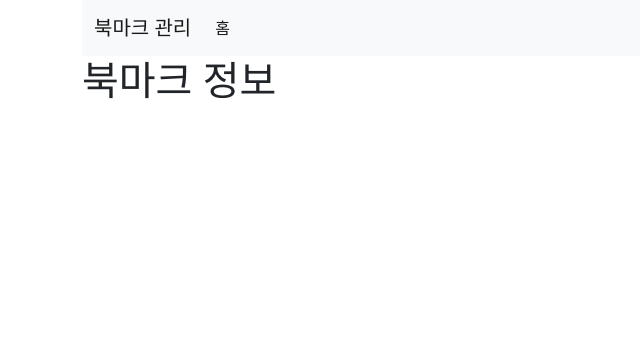
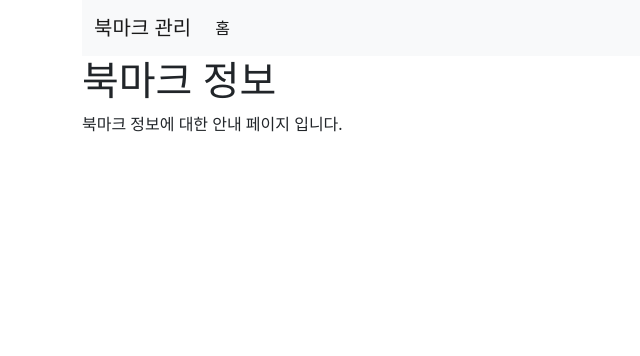
Before and after one commit to webtattoo-kakao/python-bookmark, a Django app: page /bookmark/info/ in a window 1280 px wide. Shown: the top 356 px of the page, without its empty margins (0-640 px from the left). Run offline with Django 3.2, Linux system fonts and the light colour scheme.

Commit message:
북마크 정보 페이지 내용 수정

```diff
--- a/bookmark/templates/bookmark/bookmark_info.html
+++ b/bookmark/templates/bookmark/bookmark_info.html
@@ -10,5 +10,7 @@
     <h1>북마크 정보</h1>
 
 
+    <p>  북마크 정보에 대한 안내 페이지 입니다. </p>
+
 
 {% endblock %}
```
